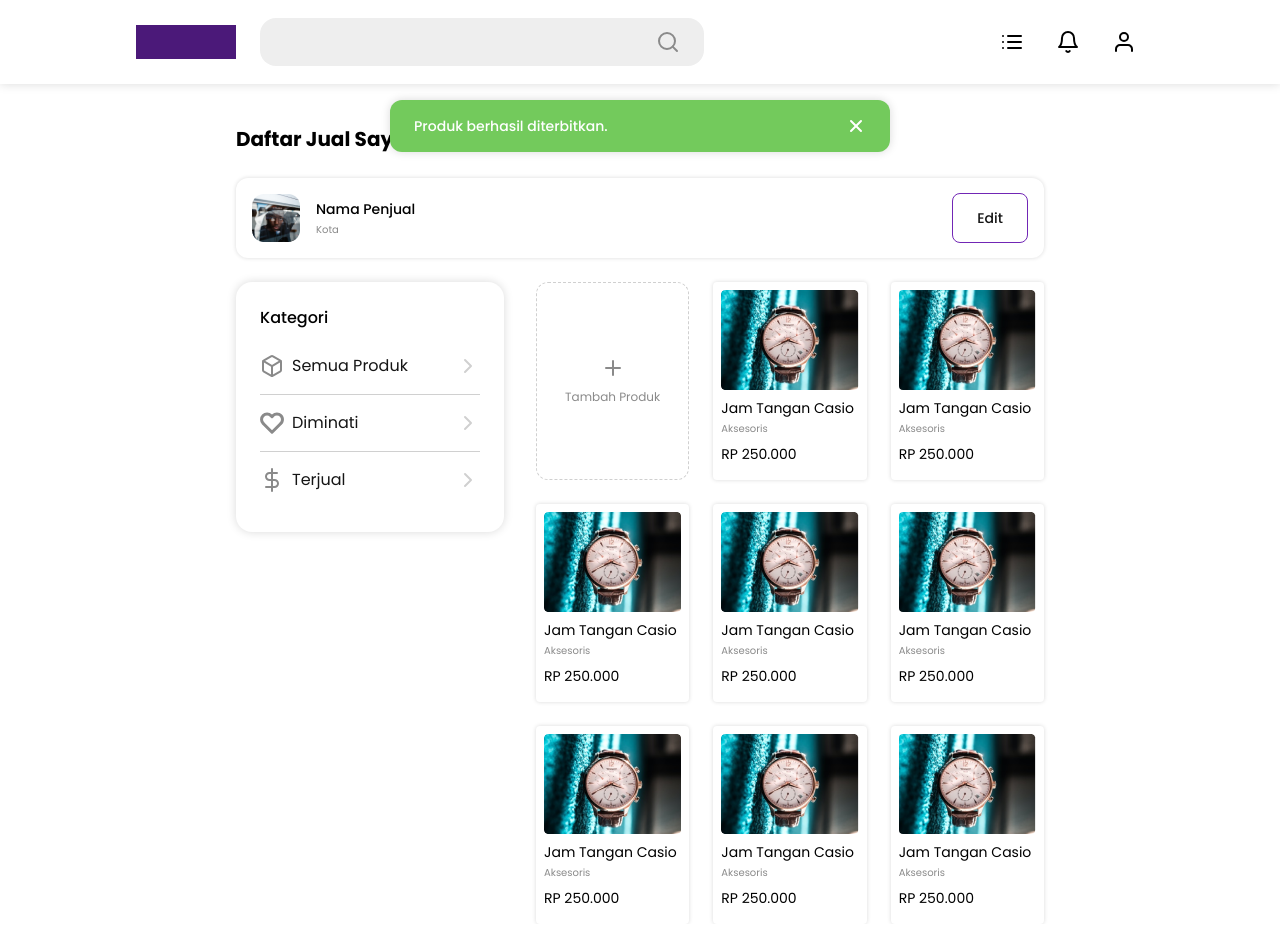
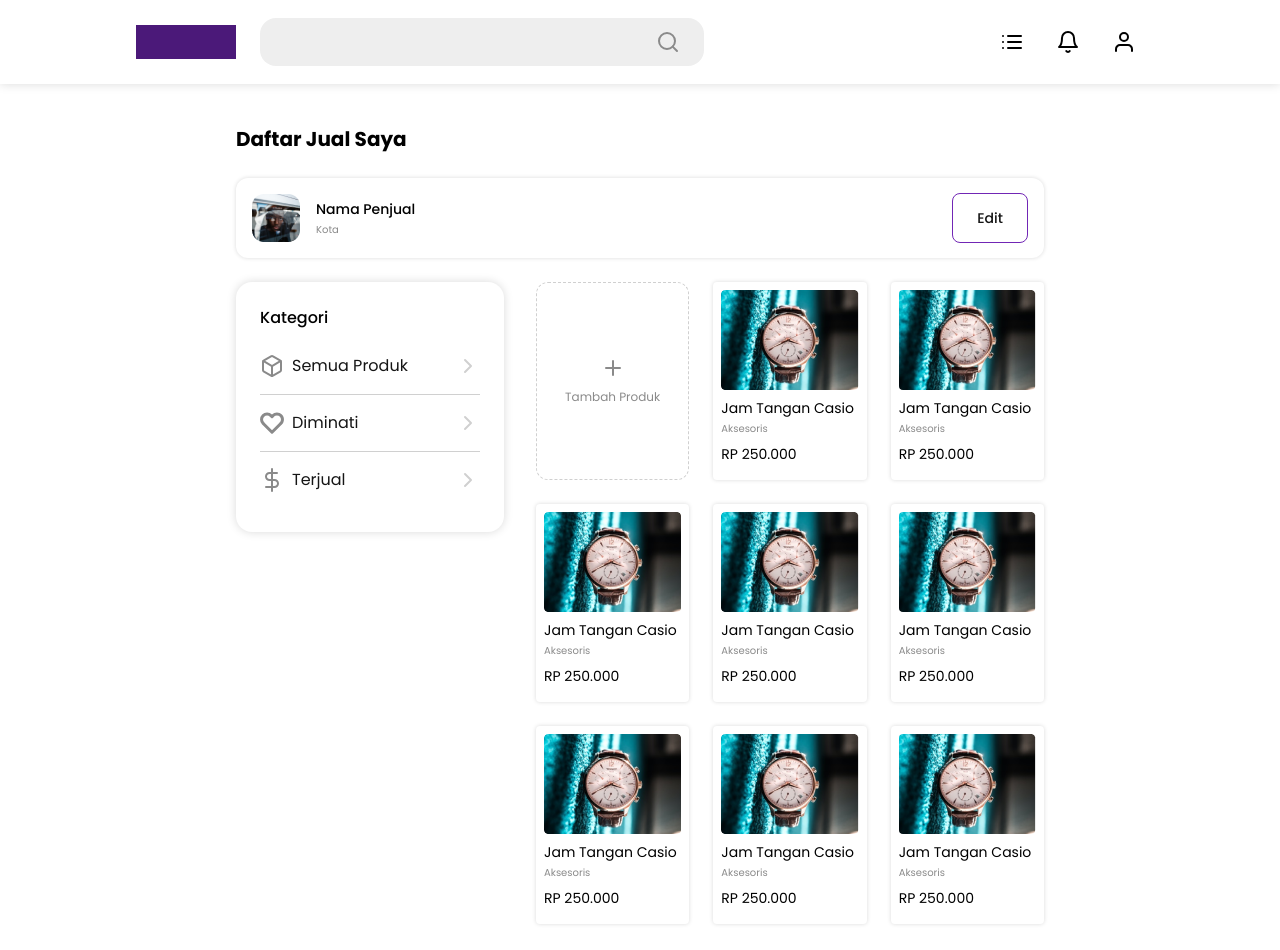
Before and after one commit to WhiteClover4/SecondHand-FE, a React (Create React App) app: page /seller/products in a window 1280 px wide. Before the commit the page ends 924 px from the top, so only its background shows below. Built offline with nearby package versions, Linux system fonts and the light colour scheme.

Commit message:
remove: alert

```diff
--- a/src/components/layout/SellerLayout.js
+++ b/src/components/layout/SellerLayout.js
@@ -4,7 +4,7 @@ export default function SellerLayout({ children }) {
   return(
     <div className="flex flex-row gap-8">
       <CategorySection/>
-      <div className="grid grid-cols-3 gap-6">{children}</div>
+      <div className="grid grid-cols-3 gap-6 w-full">{children}</div>
     </div>
   );
 }
--- a/src/pages/seller/Products.js
+++ b/src/pages/seller/Products.js
@@ -1,29 +1,25 @@
 import { Navbar2 } from '../../components/navbar';
-import { PrimaryAlert } from '../../components/alert';
 import { Card, ProfileCard2 } from '../../components/card';
 import { SellerLayout } from '../../components/layout';
 import { FileInput } from '../../components/input';
 
-export default function ProductsSeller(){
+export default function ProductsSeller() {
   return (
     <>
-      <Navbar2/>
-      <div className="fixed top-[100px] left-1/2 transform -translate-x-1/2">
-        <PrimaryAlert>Produk berhasil diterbitkan.</PrimaryAlert>
-      </div>
-      <div className="px-[236px] space-y-6">
-        <p className="text-black text-heading-20 font-bold">Daftar Jual Saya</p>
+      <Navbar2 />
+      <div className="space-y-6 px-[236px] mb-[26px]">
+        <p className="text-heading-20 font-bold text-black">Daftar Jual Saya</p>
         <ProfileCard2 />
         <SellerLayout>
           <FileInput />
-          <Card/>
-          <Card/>
-          <Card/>
-          <Card/>
-          <Card/>
-          <Card/>
-          <Card/>
-          <Card/>
+          <Card />
+          <Card />
+          <Card />
+          <Card />
+          <Card />
+          <Card />
+          <Card />
+          <Card />
         </SellerLayout>
       </div>
     </>
```
